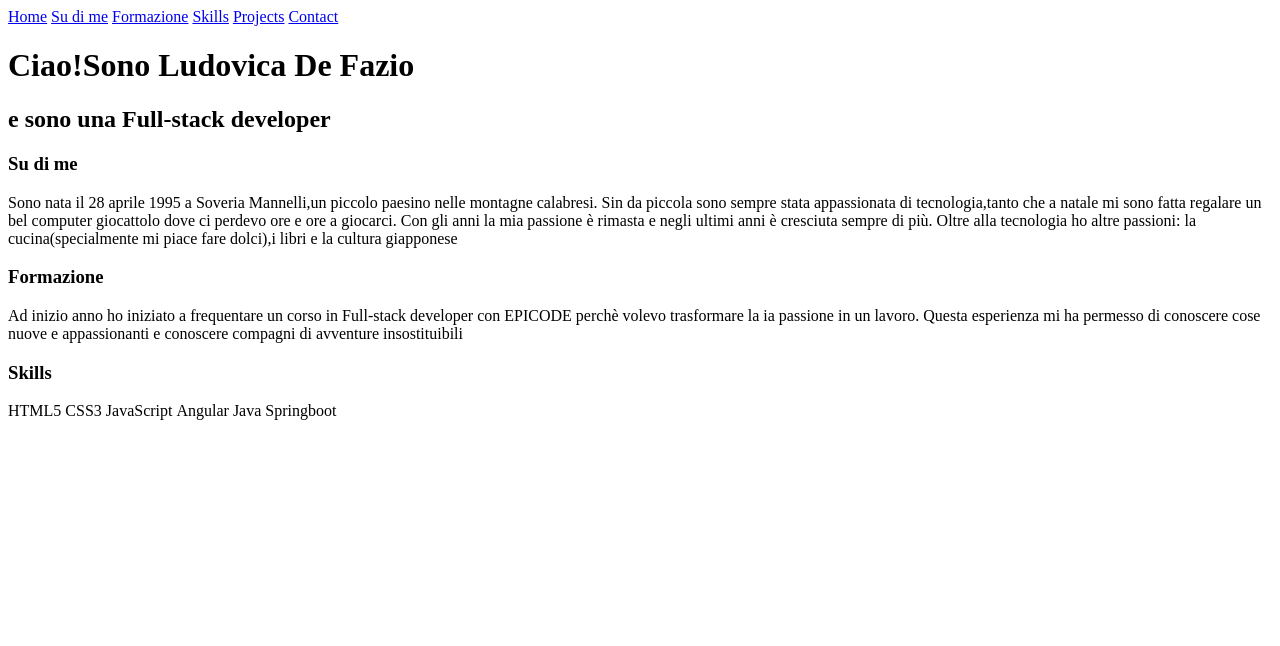
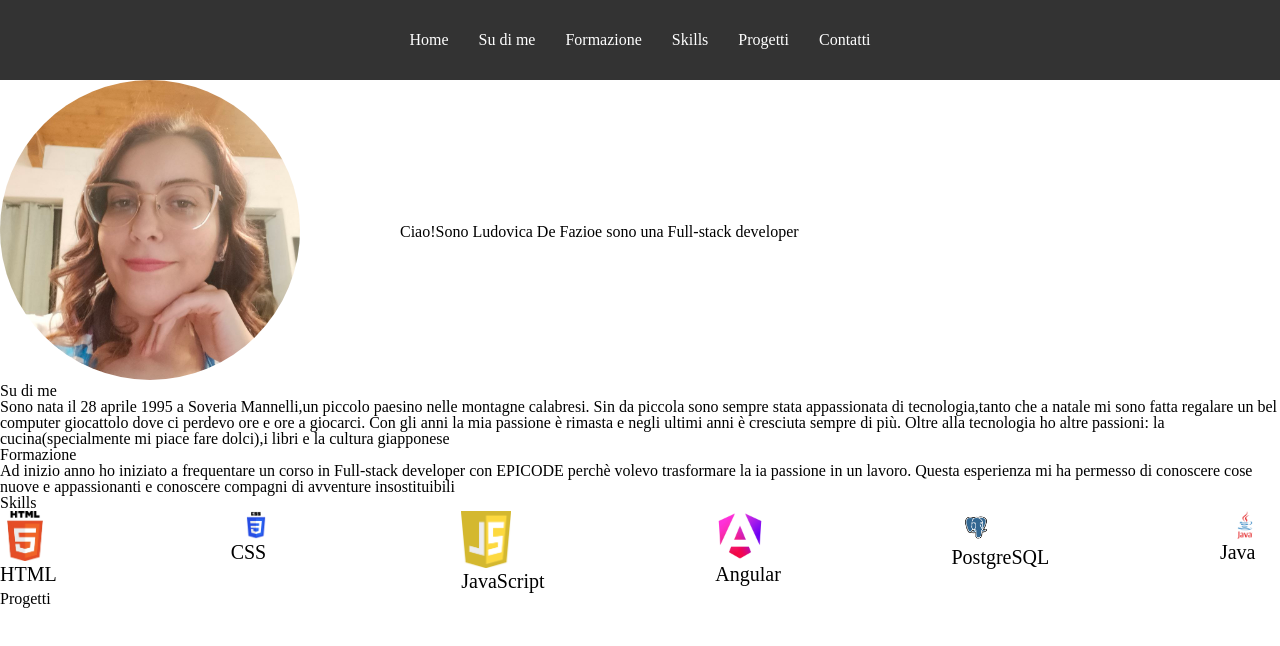
Before and after one commit to Ludodef/portfolio, a plain HTML site: page index.html in a window 1280 px wide. Drawn offline with Linux system fonts and the light colour scheme.

Commit message:
scheletro portfolio parte 2

```diff
--- /dev/null
+++ b/css/reset.css
@@ -0,0 +1,43 @@
+html, body, div, span, applet, object, iframe,
+h1, h2, h3, h4, h5, h6, p, blockquote, pre,
+a, abbr, acronym, address, big, cite, code,
+del, dfn, em, img, ins, kbd, q, s, samp,
+small, strike, strong, sub, sup, tt, var,
+b, u, i, center,
+dl, dt, dd, ol, ul, li,
+fieldset, form, label, legend,
+table, caption, tbody, tfoot, thead, tr, th, td,
+article, aside, canvas, details, embed,
+figure, figcaption, footer, header, hgroup,
+menu, nav, output, ruby, section, summary,
+time, mark, audio, video {
+	margin: 0;
+	padding: 0;
+	border: 0;
+	font-size: 100%;
+	font: inherit;
+	vertical-align: baseline;
+}
+/* HTML5 display-role reset for older browsers */
+article, aside, details, figcaption, figure,
+footer, header, hgroup, menu, nav, section {
+	display: block;
+}
+body {
+	line-height: 1;
+}
+ol, ul {
+	list-style: none;
+}
+blockquote, q {
+	quotes: none;
+}
+blockquote:before, blockquote:after,
+q:before, q:after {
+	content: '';
+	content: none;
+}
+table {
+	border-collapse: collapse;
+	border-spacing: 0;
+}
--- a/css/styles.css
+++ b/css/styles.css
@@ -1,8 +1,49 @@
-ul {
-    list-style-type: none;
-    margin: 0;
-    padding: 0;
+nav {
+  display: flex;
+  justify-content: center;
+  align-items: center;
+  height: 80px;
+  background-color: #333;
+}
+
+nav ul {
+  display: flex;
+  list-style: none;
+  padding: 0;
+  margin: 0;
+
+}
+
+nav ul li {
+  margin: 0 15px;
+}
+
+nav ul li a {
+  color: white;
+  text-decoration: none;
+}
+  .presentazione{
+    display: flex;
   }
-  li {
-    display: inline;
+  .intro{
+    margin-left: 100px;
+    align-items: center;
+    display: flex;
   }
+  .presentazione img{
+    border-radius: 50%;
+    width: 300px;
+    height: 300px;
+    object-fit: cover;
+  }
+  .icon-box{
+    display: flex;
+    flex-direction: row;
+    justify-content: space-between;
+    font-size: 20px;
+
+  }
+  .icon img {
+    width: 50px;
+    margin-right: 10px;
+  }
--- a/index.html
+++ b/index.html
@@ -1,10 +1,12 @@
 <!DOCTYPE html>
-<html lang="en">
+<html lang="it">
 <head>
     <meta charset="UTF-8">
     <meta name="viewport" content="width=device-width, initial-scale=1.0">
     <title>Ludovica De Fazio-Portfolio</title>
+    <link rel="stylesheet" href="/css/reset.css">
     <link rel="stylesheet" href="/css/styles.css">
+
 </head>
 <body>
    <nav>
@@ -14,8 +16,8 @@
        <li><a href="#experience">Formazione</a></li>
        <li><a href="#skills">Skills</a></li>
 
-       <li><a href="#projects">Projects</a></li>
-       <li><a href="#contact">Contact</a></li>
+       <li><a href="#projects">Progetti</a></li>
+       <li><a href="#contact">Contatti</a></li>
      </ul>
    </nav>
 
@@ -23,8 +25,13 @@
      <div class="container">
 
         <div class="presentazione">
+          <div class="img-presentazione">
+          <img src="./img/io.jpg" alt="">
+        </div>
+        <div class="intro">
        <h1>Ciao!Sono Ludovica De Fazio</h1>
        <h2>e sono una <span>Full-stack developer</span></h2>
+      </div>
        </div>
 
        <div class="about">
@@ -42,14 +49,37 @@
        <div class="skills">
         <a href="#skills"></a>
         <h3>Skills</h3>
-        <ul>
-          <li>HTML5</li>
-          <li>CSS3</li>
-          <li>JavaScript</li>
-          <li>Angular</li>
-          <li>Java</li>
-          <li>Springboot</li>
-        </ul>
+        <div class="icon-box">
+        <div class="icon">
+          <img src="./img/html.png" alt="">
+          <p>HTML</p>
+        </div>
+        <div class="icon">
+          <img src="./img/CSS.png" alt="">
+          <p>CSS</p>
+        </div>
+        <div class="icon">
+          <img src="./img/javascript.png" alt="">
+          <p>JavaScript</p>
+        </div>
+        <div class="icon">
+          <img src="./img/angular.png" alt="">
+          <p>Angular</p>
+        </div>
+        <div class="icon">
+          <img src="./img/PostgreSQL.png" alt="">
+          <p>PostgreSQL</p>
+        </div>
+        <div class="icon">
+          <img src="./img/Java.png" alt="">
+          <p>Java</p>
+        </div>
+      </div>
+       </div>
+       <div class="projects">
+        <a href="#projects"></a>
+        <h3>Progetti</h3>
+
        </div>
      </div>
    </header>
```
Also changed, not shown: img/CSS.png (added), img/Java.png (added), img/PostgreSQL.png (added), img/angular.png (added), img/html.png (added), img/io.jpg (added), img/javascript.png (added).
